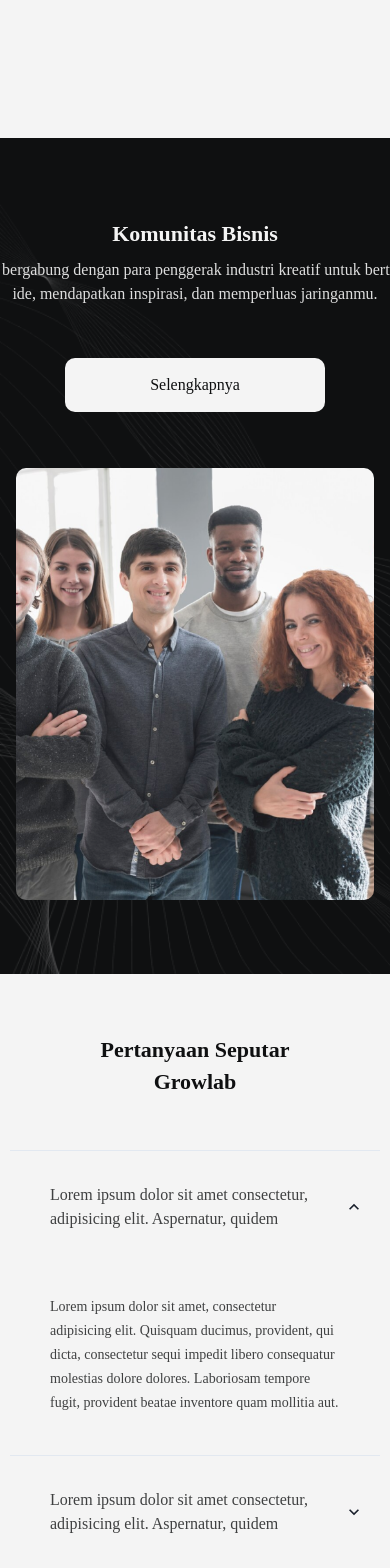
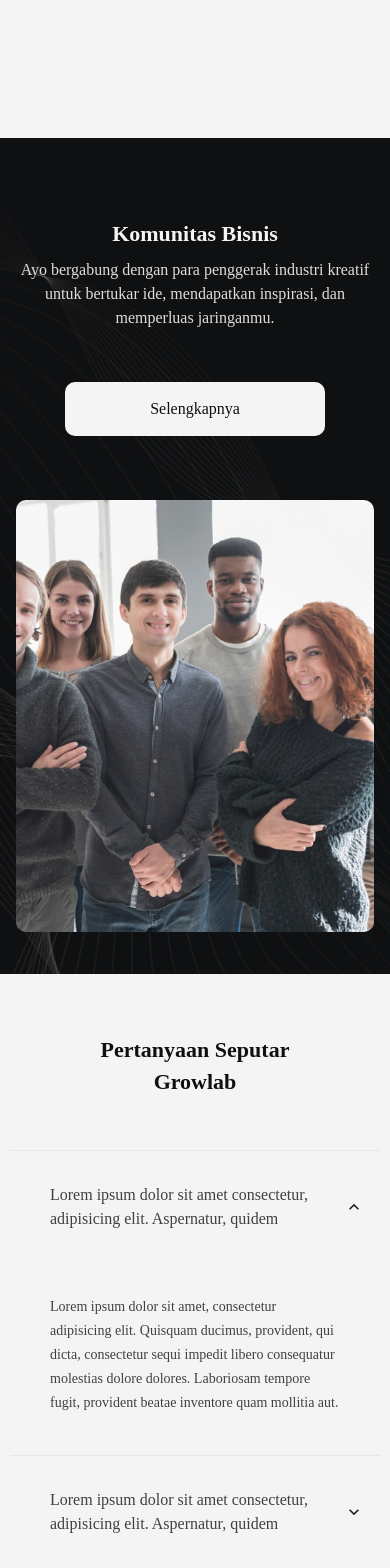
Before and after one commit to akgeninov/PROJECT, a React (Create React App) app in the folder client/: page / in a window 390 px wide. Shown: the part 5680-7248 px from the top of the page. Built offline with nearby package versions, Linux system fonts and the light colour scheme.

Commit message:
hover dan fix bug

```diff
--- a/client/src/components/global-component/footer/Footer.jsx
+++ b/client/src/components/global-component/footer/Footer.jsx
@@ -126,7 +126,8 @@
           />
           <div className="max-w-[388px] lg:max-w-none ">
             <h1 className="text-[14px] lg:text-[16px] flex flex-col lg:flex-row  font-medium leading-[20px] lg:leading-[24px] text-whiteSmoke600">
-              2023 Growlab | PT. Digital Bisnis Kreatif. All right reserved
+              2023 Growlab | PT. Digital Bisnis Kreatif.{" "}
+              <span> All right reserved</span>
             </h1>
           </div>
         </div>
--- a/client/src/components/global-component/navbar/Navbar.jsx
+++ b/client/src/components/global-component/navbar/Navbar.jsx
@@ -135,14 +135,13 @@
               Hubungi Kami
             </p>
           </button>
-          <button className="flex flex-auto w-[160px] px-[32px] py-[16px] justify-center items-center rounded-[10px] bg-black500">
+          <button className="flex flex-auto w-[160px] px-[32px] py-[16px] justify-center items-center rounded-[10px] bg-black500 hover:bg-whiteSmoke800">
             <p className="w-[116px] shrink-0 text-whiteSmoke500 leading-[24px] font-medium text-[16px]">
               Login/Daftar
             </p>
           </button>
         </div>
         <button className="flex lg:hidden  p-[4px]  justify-center items-center  bg-whiteSmoke500">
-          {/* <HiMenu /> */}
           <img src={icon.line3solid} alt="line3" />
         </button>
       </div>
--- a/client/src/components/home/comunity-section/ComunitySection.jsx
+++ b/client/src/components/home/comunity-section/ComunitySection.jsx
@@ -3,10 +3,12 @@
 
 function ComunitySection() {
   const title = useRef();
+  const [isScroll, setIsScroll] = useState(false);
   const [scrolled, setScrolled] = useState(false);
   const [prevScrollPos, setPrevScrollPos] = useState(0);
 
   const handleScroll = (e) => {
+    if (isScroll) return;
     const currentWheelPos = e.deltaY;
 
     if (currentWheelPos > prevScrollPos) {
@@ -16,19 +18,25 @@
     }
 
     setPrevScrollPos(currentWheelPos);
+
+    setIsScroll(true);
+
+    setTimeout(() => {
+      setIsScroll(false);
+    }, 500);
   };
 
   return (
     <div
       onWheel={handleScroll}
       onClick={() => setScrolled((prev) => !prev)}
-      className=" relative gap-[100px] flex flex-col overflow-y-scroll justify-start items-center  py-[80px] bg-komunitySection bg-no-repeat px-[5px] sm:px-[100px]  w-full 2xl:max-w-[1280px]  h-[836px] xl:h-[832px] bg-cover mt-[160px]  "
+      className=" relative gap-[100px] flex flex-col  justify-start items-center  py-[80px] bg-komunitySection bg-no-repeat px-[5px] sm:px-[100px]  w-full 2xl:max-w-[1280px]  h-[836px] xl:h-[832px] bg-cover mt-[160px]  "
     >
       <div
         ref={title}
-        className=" w-full  top-0 flex flex-col lg:flex-row gap-[50px] lg:gap-0 items-center lg:items-start justify-between  z-10"
+        className=" w-full  top-0 flex flex-col lg:flex-row gap-[32px] lg:gap-0 items-center lg:items-start justify-between  z-10"
       >
-        <div className="flex flex-col h-[200px] lg:h-[340px]  overflow-hidden">
+        <div className="flex flex-col h-[250px] lg:h-[340px]  overflow-hidden">
           {data.dataKomunitas.map((el, index) => (
             <div
               key={index}
@@ -36,7 +44,7 @@
                 scrolled ? "-translate-y-full" : " translate-y-0"
               } gap-[52px] flex flex-col  items-center lg:items-start duration-300 min-h-[340px] `}
             >
-              <div className="flex flex-col w-[472px] gap-[8px] lg:gap-[16px]">
+              <div className="flex flex-col max-w-[472px] gap-[8px] lg:gap-[16px]">
                 <h1 className=" text-whiteSmoke500 text-[22px] lg:text-[40px] text-center lg:text-start font-bold leading-[32px] lg:leading-[60px]">
                   {el.title}
                 </h1>
@@ -56,7 +64,7 @@
           ))}
         </div>
 
-        <div className="flex flex-col h-[432px] lg:h-[672px] overflow-hidden rounded-[10px]">
+        <div className="flex flex-col h-[432px] xl:h-[672px] overflow-hidden rounded-[10px]">
           {data.dataKomunitas.map((el, index) => (
             <img
               key={index}
@@ -65,10 +73,12 @@
               className={`${
                 index !== 0
                   ? scrolled
-                    ? "-translate-y-full"
-                    : " translate-y-0"
-                  : "translate-y-0"
-              } gap-[52px] flex flex-col duration-300 w-[358px] h-[488px] xl:w-[556px] xl:h-[672px] `}
+                    ? "-translate-y-full opacity-100"
+                    : " translate-y-0 opacity-0"
+                  : scrolled
+                  ? "translate-y-0 scale-95 opacity-50"
+                  : "translate-y-0 scale-100 opacity-100"
+              } gap-[52px] flex flex-col duration-500 w-[358px] h-[488px] xl:w-[556px] xl:h-[672px] `}
             />
           ))}
         </div>
--- a/client/src/components/home/hero-section/HeroSection.jsx
+++ b/client/src/components/home/hero-section/HeroSection.jsx
@@ -15,7 +15,7 @@
             untuk berkembang dan bertumbuh disini
           </p>
         </div>
-        <button className="flex mx-[5px] sm:mx-0 w-[260px] px-[64px] py-[18px] justify-center items-center bg-black500 rounded-[10px]">
+        <button className="flex mx-[5px] sm:mx-0 w-[260px] px-[64px] py-[18px] justify-center items-center bg-black500 hover:bg-whiteSmoke800 rounded-[10px]">
           <p className="text-whiteSmoke500 font-medium text-[16px]">
             Gabung Sekarang
           </p>
--- a/client/src/components/home/join-section/JoinSection.jsx
+++ b/client/src/components/home/join-section/JoinSection.jsx
@@ -23,8 +23,8 @@
                 </p>
               </div>
               <div className="flex w-full items-start gap-[24px] ">
-                <button className="px-[64px] py-[16px] w-[200px] flex justify-center items-center rounded-[10px] border-[1px] border-whiteSmoke500">
-                  <p className="shrink-0 text-[16px] font-medium leading-[24px] text-whiteSmoke500">
+                <button className="px-[64px] py-[16px] w-[200px] flex justify-center items-center rounded-[10px] border-[1px] text-whiteSmoke500 bg-black400 hover:bg-whiteSmoke600 hover:text-black500 border-whiteSmoke500">
+                  <p className="shrink-0 text-[16px] font-medium leading-[24px] ">
                     Hubungi Kami
                   </p>
                 </button>
@@ -38,13 +38,13 @@
           </div>
         </div>
       </div>
-      <div className=" relative flex flex-col md:hidden justify-center items-center mt-[160px] w-full 2xl:max-w-[1280px] h-[484px] ">
+      <div className=" relative flex flex-col md:hidden justify-center items-center mt-[160px] w-full 2xl:max-w-[1280px] min-h-[484px] ">
         <img
           src={images.rectangleJoin}
           alt="ellipse"
           className=" w-full top-0 "
         />
-        <div className="relative flex justify-center bg-black400  w-full 2xl:max-w-[1280px] h-[484px]  pt-[80px]  pb-[32px]">
+        <div className="relative flex justify-center bg-black400  w-full 2xl:max-w-[1280px] min-h-[484px]  pt-[80px]  pb-[32px]">
           <div className="mt-[32px] flex flex-col  items-center ">
             <div className="space-y-[52px]  flex flex-col items-center">
               <div className="flex flex-col items-start gap-[16px] px-[16px]">
@@ -57,8 +57,8 @@
                 </p>
               </div>
               <div className="flex w-screen items-start justify-center overflow-y-scroll gap-[16px] ">
-                <button className="px-[64px] py-[16px] max-w-[152px] flex justify-center items-center rounded-[10px] border-[1px] border-whiteSmoke500">
-                  <p className="shrink-0 text-[16px] font-medium leading-[24px] text-whiteSmoke500">
+                <button className="px-[64px] py-[16px] max-w-[152px] flex justify-center items-center rounded-[10px] border-[1px] text-whiteSmoke500 border-whiteSmoke500 bg-black400 hover:bg-whiteSmoke600 hover:text-black500">
+                  <p className="shrink-0 text-[16px] font-medium leading-[24px] ">
                     Hubungi Kami
                   </p>
                 </button>
--- a/client/src/components/home/news-section/NewsSection.jsx
+++ b/client/src/components/home/news-section/NewsSection.jsx
@@ -58,7 +58,7 @@
           />
         ))}
       </div>
-      <button className="flex bg-black500 px-[64px] py-[16px] justify-center items-center rounded-[10px] w-[260px]">
+      <button className="flex bg-black500 hover:bg-whiteSmoke800 px-[64px] py-[16px] justify-center items-center rounded-[10px] w-[260px]">
         <p className="shrink-0 text-whiteSmoke500 text-[16px] font-medium leading-[24px]">
           Lihat Semua Artikel
         </p>
--- a/client/tailwind.config.js
+++ b/client/tailwind.config.js
@@ -7,6 +7,7 @@
         whiteSmoke500: "#F4F4F4",
         whiteSmoke600: "#DEDEDE",
         whiteSmoke700: "#ADADAD",
+        whiteSmoke800: "#868686",
         black50: "#E7E7E7",
         black400: "#3F4041",
         black500: "#0F1011",
```
